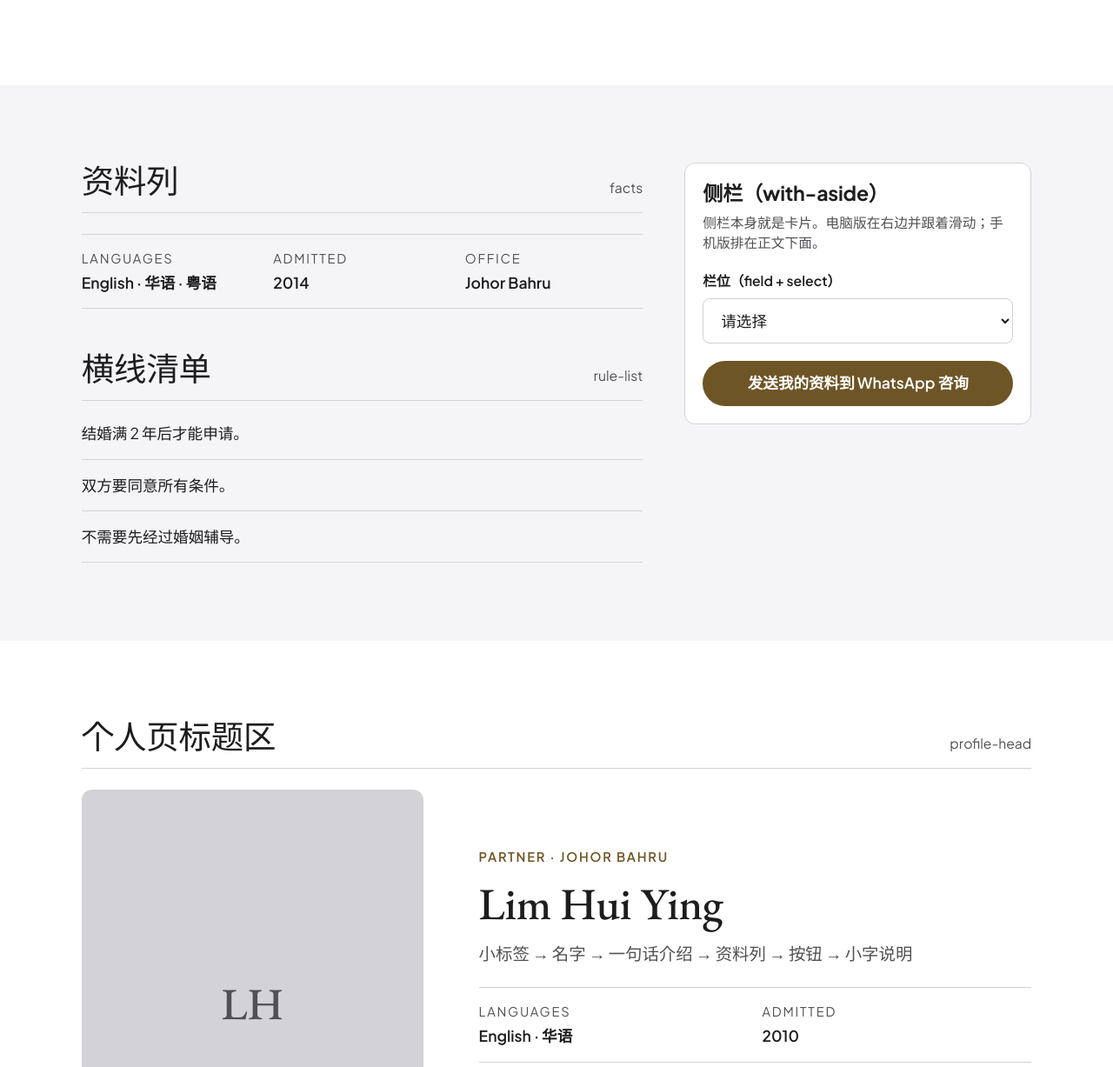
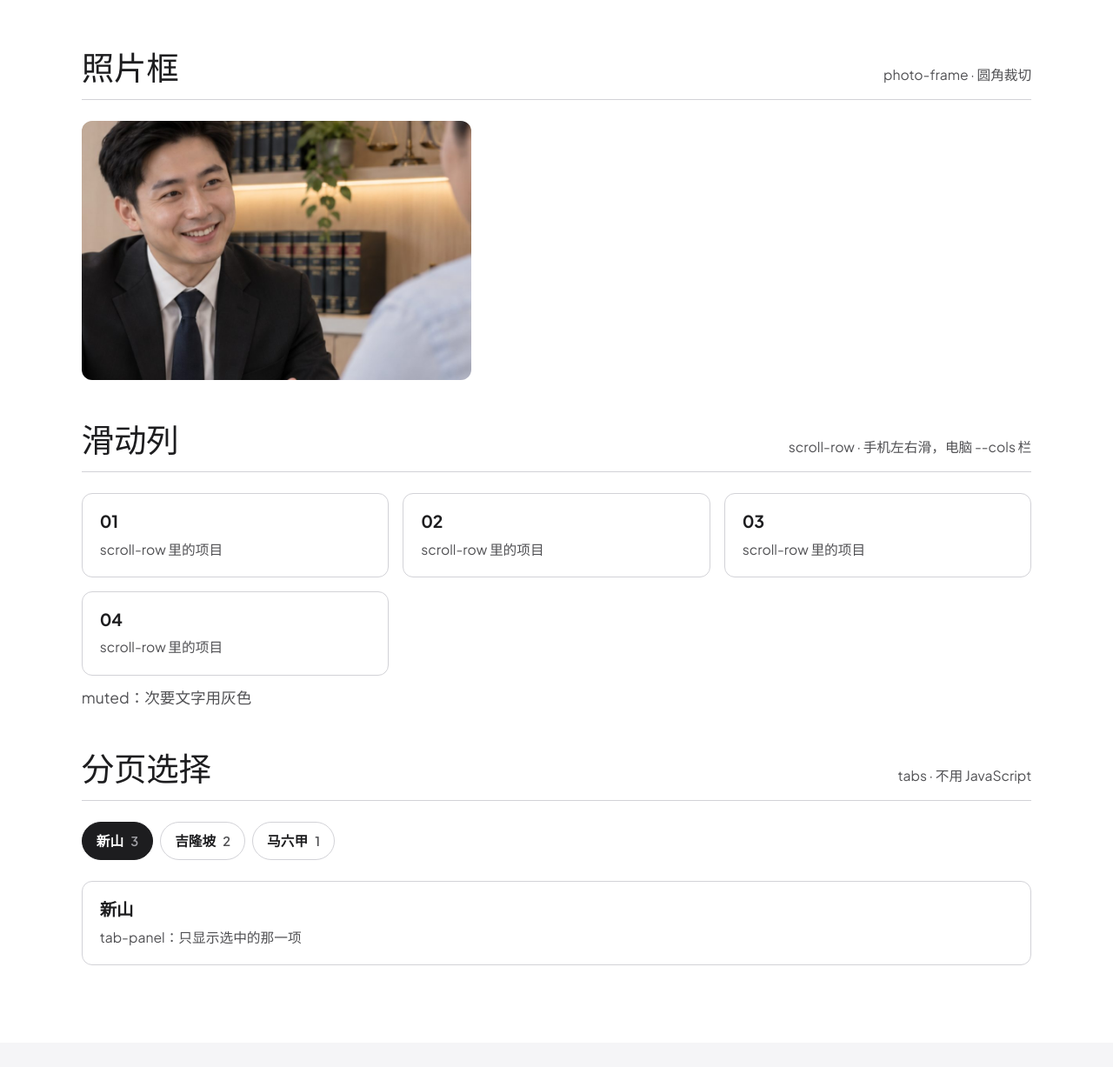
Before and after one commit to chai-associates/website, a Next.js app: page /en/styleguide in a window 1280 px wide. Shown: the part 3998-5225 px from the top of the page at 87% size. Built offline with nearby package versions, Linux system fonts and the light colour scheme.

Commit message:
Shell step 7: styleguide coverage + .stack overflow fix

```diff
--- a/app/[lang]/styleguide/page.tsx
+++ b/app/[lang]/styleguide/page.tsx
@@ -6,6 +6,7 @@
 // /zh/styleguide 和 /en/styleguide 对照看：英文版的大标题是 Garamond。
 // ═══════════════════════════════════════════════════════════════
 import type { Metadata } from "next";
+import Image from "next/image";
 import Link from "next/link";
 import { notFound } from "next/navigation";
 import { isLang } from "@/lib/site";
@@ -157,6 +158,31 @@ export default async function StyleguidePage({ params }: PageProps<"/[lang]/styl
               ))}
             </div>
           </div>
+          <div>
+            <div className="list-head"><h2>照片框</h2><span>photo-frame · 圆角裁切</span></div>
+            <div className="photo-frame aspect-[3/2] max-w-md">
+              <Image src="/images/hero/hero-bg.jpg" alt="" fill sizes="448px" />
+            </div>
+          </div>
+          <div>
+            <div className="list-head"><h2>滑动列</h2><span>scroll-row · 手机左右滑，电脑 --cols 栏</span></div>
+            <div className="scroll-row [--cols:3]">
+              {["01", "02", "03", "04"].map((n) => <div key={n} className="card"><h3>{n}</h3><p>scroll-row 里的项目</p></div>)}
+            </div>
+            <p className="muted mt-3">muted：次要文字用灰色</p>
+          </div>
+          <div>
+            <div className="list-head"><h2>分页选择</h2><span>tabs · 不用 JavaScript</span></div>
+            <div className="tabs" style={{ "--tabs": 3 } as React.CSSProperties}>
+              {["新山", "吉隆坡", "马六甲"].map((c, i) => (
+                <div key={c} className="tab">
+                  <input type="radio" name="sg-tabs" id={`sg-tab-${i}`} defaultChecked={i === 0} />
+                  <label htmlFor={`sg-tab-${i}`} className="chip">{c} <em>{3 - i}</em></label>
+                  <div className="tab-panel"><div className="card"><h3>{c}</h3><p>tab-panel：只显示选中的那一项</p></div></div>
+                </div>
+              ))}
+            </div>
+          </div>
         </div>
       </section>
 
--- a/app/globals.css
+++ b/app/globals.css
@@ -67,7 +67,7 @@ body.lang-en .quote blockquote p { font-family: var(--font-serif); letter-spacin
 .quote figcaption { margin-top: calc(var(--spacing) * 6); color: var(--color-ink-muted); font-size: var(--text-small); font-weight: 600; }
 .quote + .text-link { margin-top: calc(var(--spacing) * 4); }
 /* 一组一组往下排（例如多个横线标题 + 内容） */
-.stack { display: grid; gap: calc(var(--spacing) * 12); }
+.stack { display: grid; grid-template-columns: minmax(0, 1fr); gap: calc(var(--spacing) * 12); } /* minmax(0, 1fr)：里面的滑动列、长字不会把整页撑宽 */
 /* 正文段落 */
 .prose > * + * { margin-top: 1em; }
 /* 品牌语法 4：一组清单的开头 = 左标题、右边副标题或链接、下面一条细线 */
```
